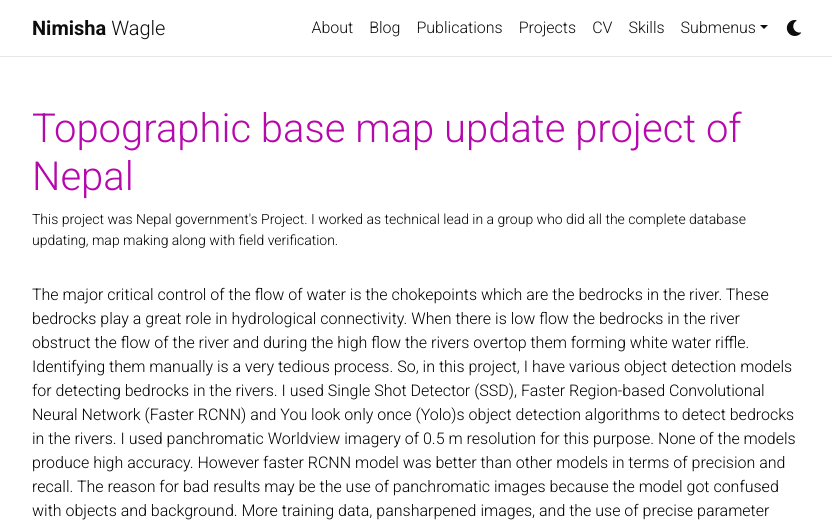
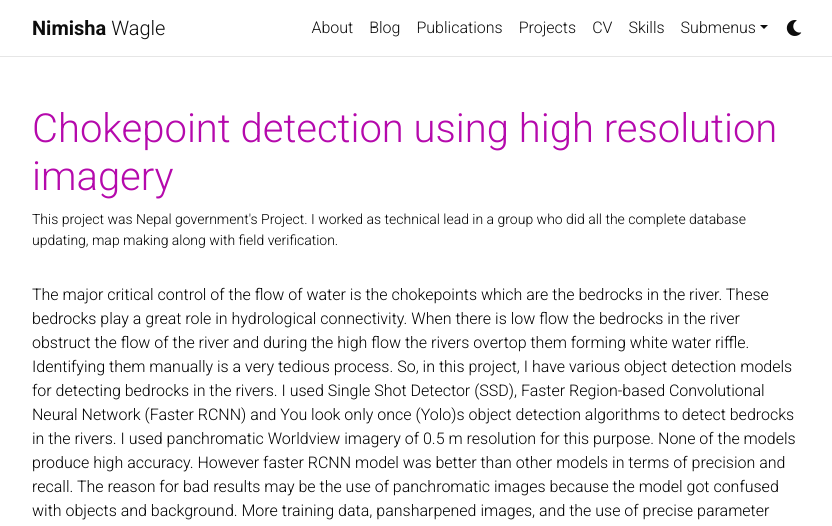
Before and after one commit to wagle1996/wagle1996.github.io, a Jekyll site: the page built from _projects/7_project.md, in a window 1280 px wide. Shown: the top 526 px of the page, without its empty margins (223-1055 px from the left). Built offline with Jekyll 4.4.1, drawn with Linux system fonts in a browser that asks for light colours; full-size pictures stand in for the smaller copies a plugin makes; comment, search, counter and statistics services are not loaded; a style sheet for code colours, icons or effects is not loaded.

Commit message:
Update 7_project.md

```diff
--- a/_projects/7_project.md
+++ b/_projects/7_project.md
@@ -1,6 +1,6 @@
 ---
 layout: page
-title: Topographic base map update project of Nepal
+title: Chokepoint detection using high resolution imagery
 description: This project was Nepal government's Project. I worked as technical lead in a group who did all the complete database updating, map making along with field verification.
 img: assets/img/topomap1.png
 importance: 7
@@ -27,7 +27,7 @@
         {% include figure.html path="assets/img/choke_pt2.png" title="example image" class="img-fluid rounded z-depth-1" %}
     </div>
     <div class="col-sm mt-3 mt-md-0">
-        {% include figure.html path="assets/img/chole_pt3.png" title="example image" class="img-fluid rounded z-depth-1" %}
+        {% include figure.html path="assets/img/choke_pt3.png" title="example image" class="img-fluid rounded z-depth-1" %}
     </div>
 </div>
 <div class="caption">
```
